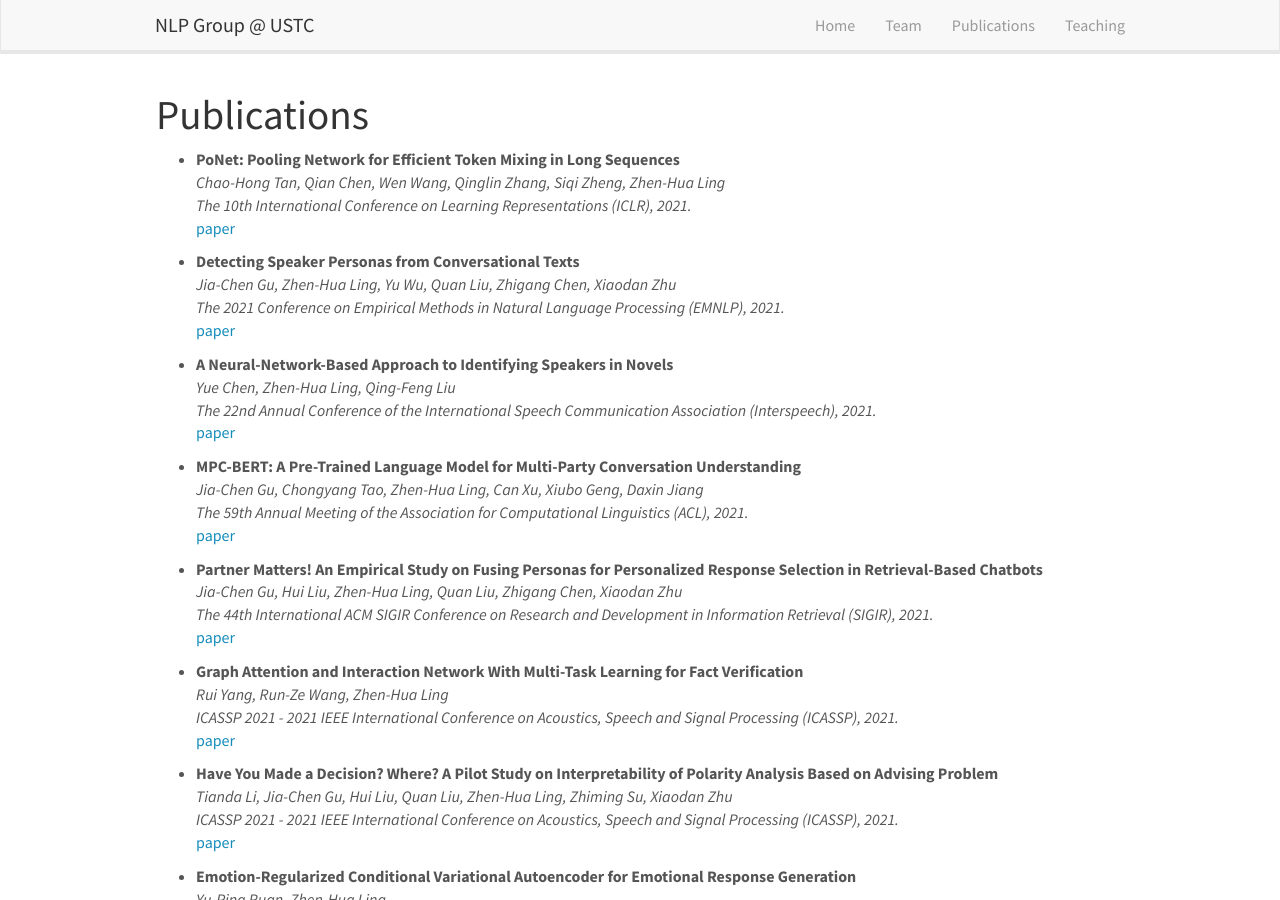
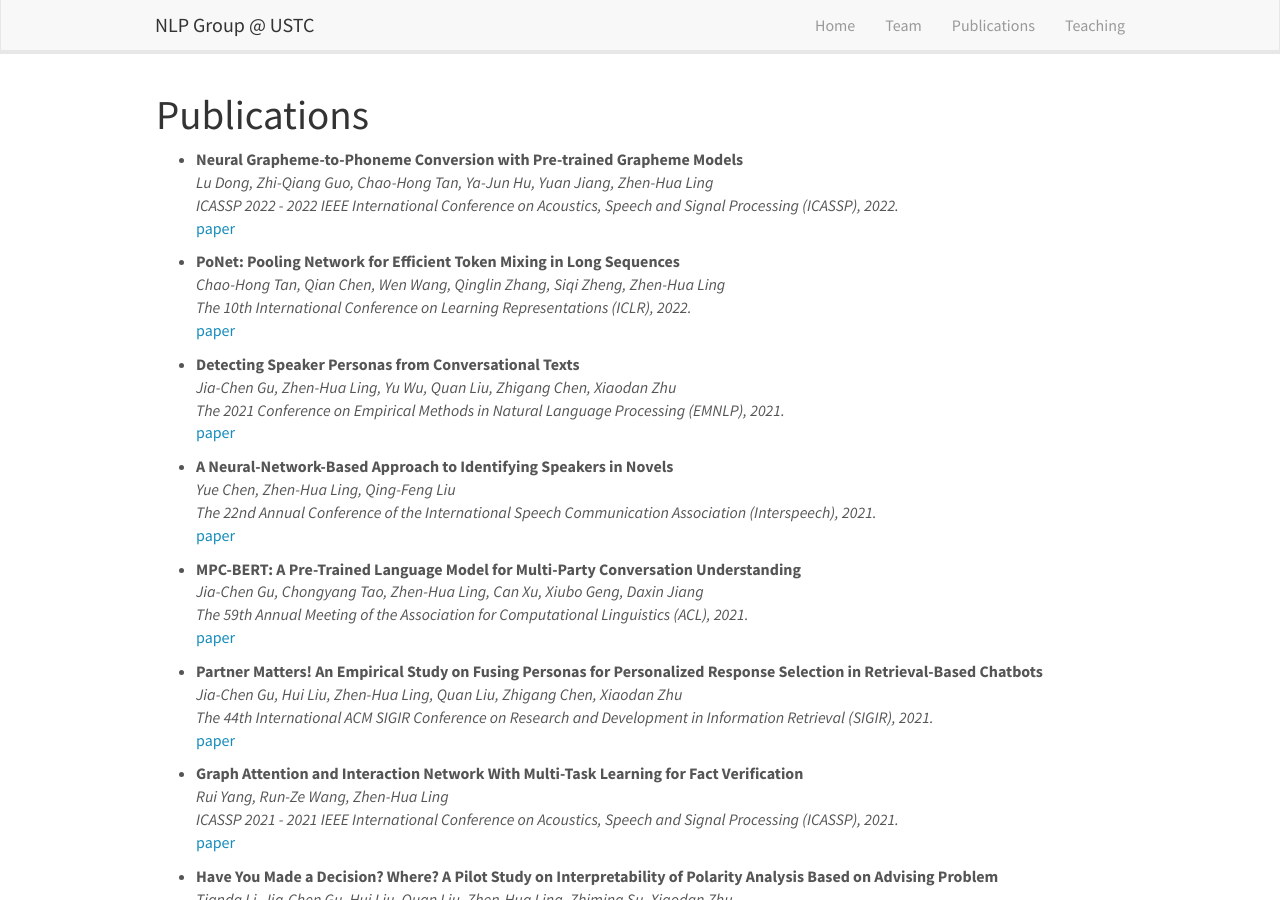
Before and after one commit to ustcnlp/ustcnlp.github.io, a Jekyll site: the page built from _pages/publications.md, in a window 1280 px wide and 900 px high. Built offline with Jekyll 4.4.1, drawn with Linux system fonts in a browser that asks for light colours; nearby versions of some CDN libraries; some of the changed text lies outside the part shown.

Commit message:
Add ICASSP 2022

```diff
--- a/_data/publist.yml
+++ b/_data/publist.yml
@@ -1,6 +1,13 @@
+- title: "Neural Grapheme-to-Phoneme Conversion with Pre-trained Grapheme Models"
+  authors: Lu Dong, Zhi-Qiang Guo, Chao-Hong Tan, Ya-Jun Hu, Yuan Jiang, Zhen-Hua Ling
+  venue: ICASSP 2022 - 2022 IEEE International Conference on Acoustics, Speech and Signal Processing (ICASSP), 2022.
+  link:
+    url: https://ustcnlp.github.io/publications/
+    display: paper
+
 - title: "PoNet: Pooling Network for Efficient Token Mixing in Long Sequences"
   authors: Chao-Hong Tan, Qian Chen, Wen Wang, Qinglin Zhang, Siqi Zheng, Zhen-Hua Ling
-  venue: The 10th International Conference on Learning Representations (ICLR), 2021.
+  venue: The 10th International Conference on Learning Representations (ICLR), 2022.
   link:
     url: https://arxiv.org/pdf/2110.02442.pdf
     display: paper
@@ -392,7 +399,7 @@
 
 - title: "Learning Word Embeddings for Paraphrase Scoring in Knowledge Base Based Question Answering"
   authors: Chen-Di Zhan, Zhen-Hua Ling, Li-Rong Dai
-  venue: Chinese Journal of Pattern Recognition and Artificial Intelligence， 2016.
+  venue: Chinese Journal of Pattern Recognition and Artificial Intelligence, 2016.
   link:
     url: https://www.cnki.net/kcms/doi/10.16451/j.cnki.issn1003-6059.201609007.html
     display: paper
```
